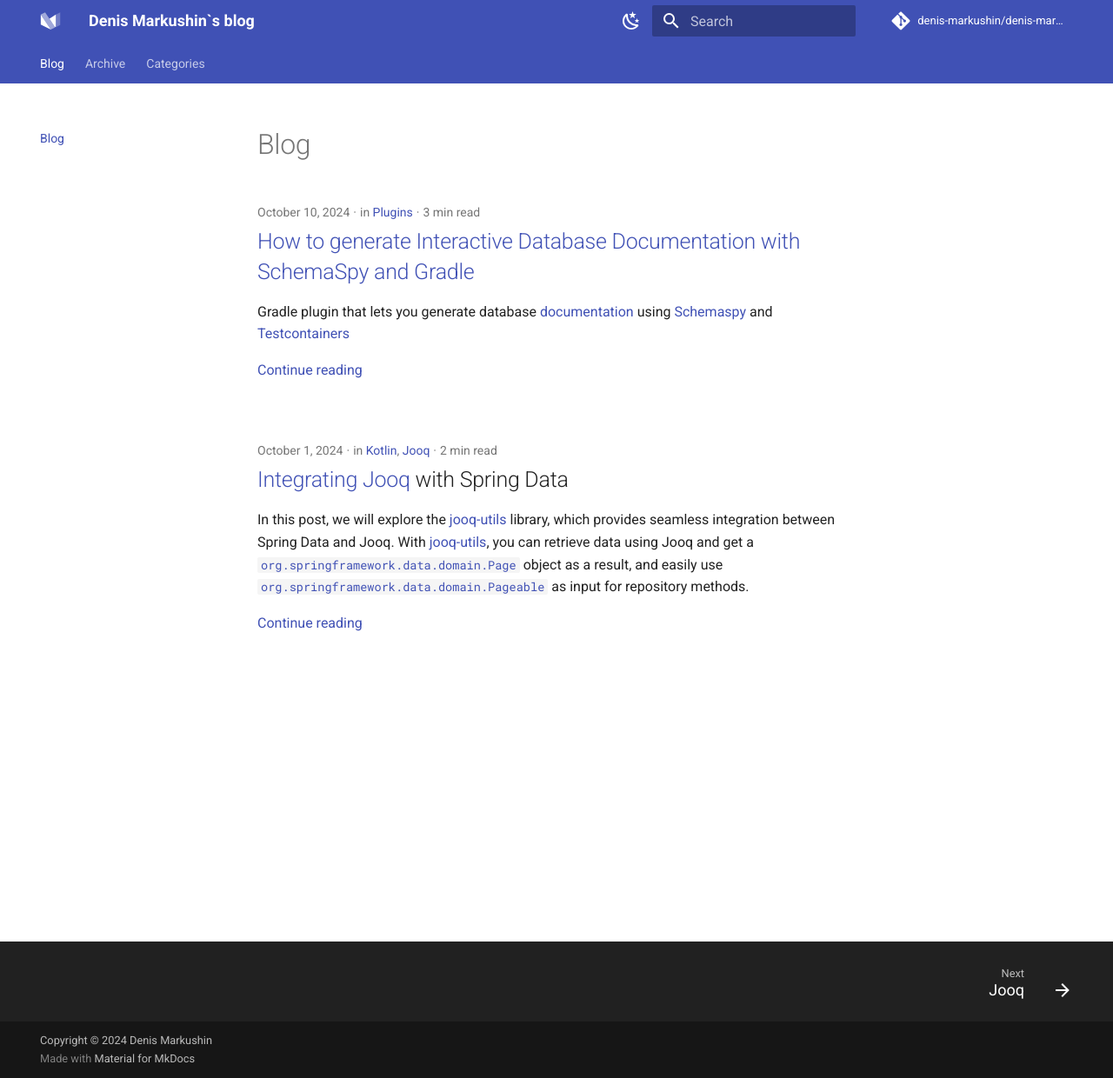
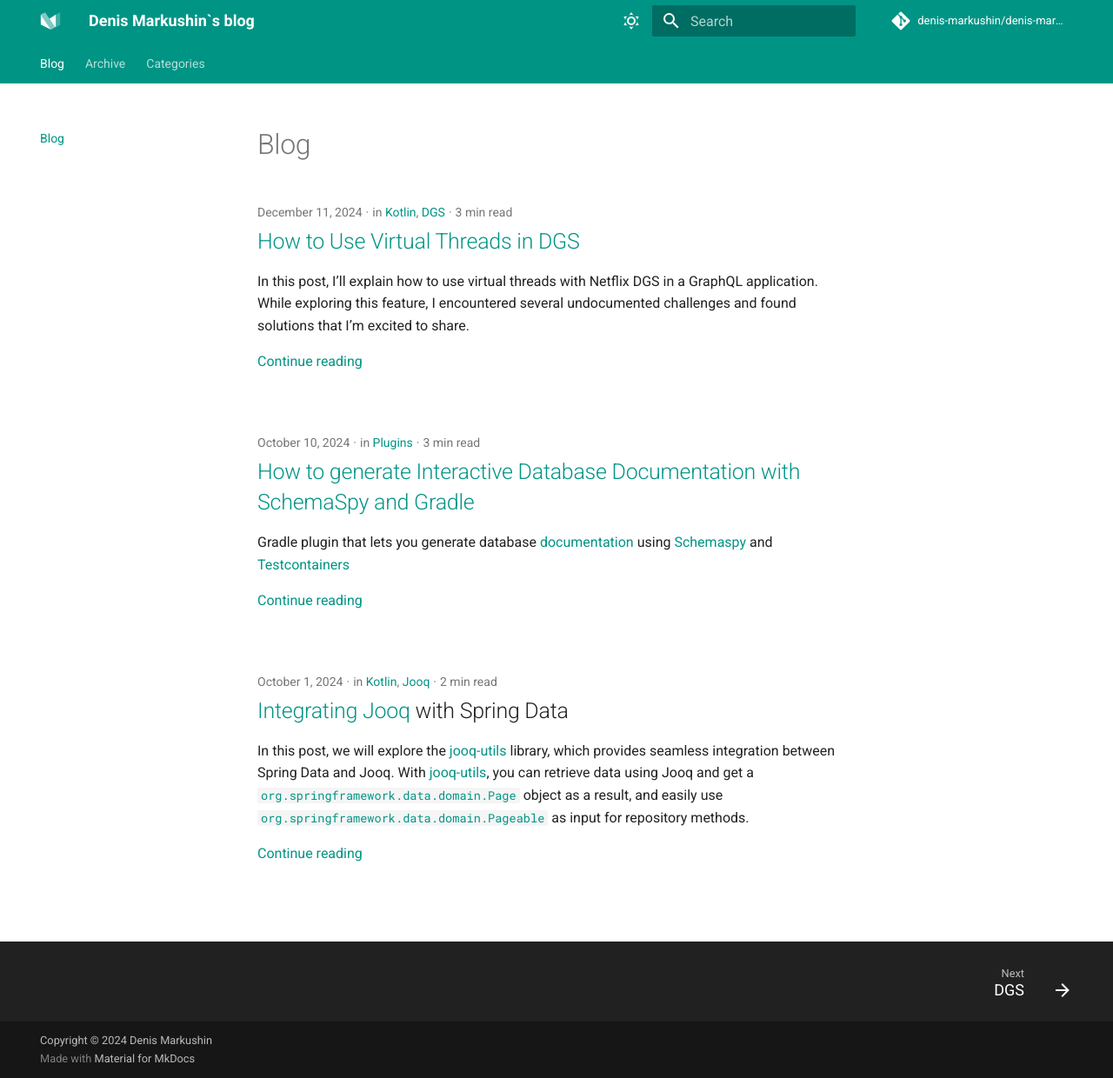
Before and after one commit to denis-markushin/denis-markushin.github.io, an MkDocs documentation site: the page built from docs/index.md, in a window 1280 px wide and 1240 px high. Shown: the whole window at 87% size. Built offline with MkDocs 1.6.1 and Material for MkDocs 9.7.7, drawn with Linux system fonts in a browser that asks for light colours; comment, search, counter and statistics services are not loaded; some of the changed lines change nothing that is shown.

Commit message:
chore: add post 'how to use dgs virtual thread and spring security`

````diff
--- /dev/null
+++ b/docs/posts/2024/12/2024-12-11-hot-use-dgs-virtual-threads-and-spring-security.md
@@ -0,0 +1,143 @@
+---
+date: 2024-12-11
+categories:
+
+  - Kotlin
+  - DGS
+tags:
+  - Kotlin
+  - DGS
+---
+
+# How to Use Virtual Threads in DGS
+
+In this post, I’ll explain how to use virtual threads with Netflix DGS in a GraphQL application. While exploring this
+feature, I encountered several undocumented challenges and found solutions that I’m excited to share.
+
+<!-- more -->
+
+## Overview
+
+The DataLoader pattern is essential for solving the **N + 1 problem** in GraphQL.
+The [DGS Framework](https://netflix.github.io/dgs/) provides a convenient `@DgsDataLoader` annotation for implementing
+DataLoaders.
+
+To handle batched loading, I implemented the [
+`org.dataloader.MappedBatchLoader`](https://netflix.github.io/dgs/data-loaders/#mappedbatchloader) interface.
+`MappedBatchLoader` is ideal when not all keys are expected to have values, as it creates a `Map` of key/values for a
+`Set` of keys rather than a `List` for a `List`.
+
+Additionally, DGS introduced virtual threads to improve concurrency. Below, I’ll explain the steps I followed, the
+challenges I faced, and how I resolved them.
+
+## Sample Code
+
+### Implementing a DataLoader
+
+The `@DgsDataLoader` annotation simplifies creating DataLoaders. Here's my implementation:
+
+```kotlin
+@DgsDataLoader(caching = true)
+class UsersDataLoader(
+  private val usersService: UsersService,
+  private val dgsAsyncTaskExecutor: Executor,
+) : MappedBatchLoader<String, User?> {
+
+  override fun load(ids: Set<String>): CompletionStage<Map<String, User?>> {
+    return CompletableFuture.supplyAsync({
+      usersService.getAllByUserIds(ids)
+        .associateBy { it.id }
+        .let { resultMap -> keys.associateWith { resultMap[it] } }
+    }, dgsAsyncTaskExecutor)
+  }
+}
+```
+
+This implementation ensures efficient batching and mapping using `MappedBatchLoader`.
+
+## Virtual Threads in DGS
+
+### Enabling Virtual Threads
+
+DGS Framework supports using virtual threads through a simple property:
+
+```properties
+dgs.graphql.virtualthreads.enabled=true
+```
+
+When enabled, each user-defined data fetcher executes in a new virtual thread, as confirmed by logs like:
+
+```
+2024-12-11 22:51:29.494 +0300 [,,] [dgs-virtual-thread-2] INFO [Logger] : #getById(...) in 389.88ms
+```
+
+### Issue with Spring Security
+
+However, when integrating Spring Security, if you use `@PreAuthorize`\\`@Secured`\etc. for access control, you might
+encounter issues with context propagation. I encountered the following error:
+
+```
+An Authentication object was not found in the SecurityContext
+```
+
+This occurs because virtual threads do not automatically propagate the `SecurityContext`. For details, see
+the [Spring Security documentation](https://docs.spring.io/spring-security/reference/features/integrations/concurrency.html).
+
+## Fixing Security Context Propagation
+
+The `DgsAutoConfiguration` class declares a bean for an `AsyncTaskExecutor` when the property
+`dgs.graphql.virtualthreads.enabled` is set to `true`:
+
+```kotlin
+@Bean
+@Qualifier("dgsAsyncTaskExecutor")
+@ConditionalOnJava21
+@ConditionalOnMissingBean(name = ["dgsAsyncTaskExecutor"])
+@ConditionalOnProperty(name = ["dgs.graphql.virtualthreads.enabled"], havingValue = "true", matchIfMissing = false)
+open fun virtualThreadsTaskExecutor(contextRegistry: ContextRegistry): AsyncTaskExecutor {
+  LOG.info("Enabling virtual threads for DGS")
+  val contextSnapshotFactory = ContextSnapshotFactory.builder().contextRegistry(contextRegistry).build()
+  return VirtualThreadTaskExecutor(contextSnapshotFactory)
+}
+```
+
+However, this default `AsyncTaskExecutor` does not propagate the `SecurityContext`. To ensure compatibility with Spring
+Security, I wrapped it in a `DelegatingSecurityContextAsyncTaskExecutor`.
+
+### Custom Configuration
+
+Here’s the updated configuration:
+
+```kotlin
+@Configuration(proxyBeanMethods = false)
+class AsyncExecutorConfig {
+
+  @Bean
+  fun dgsAsyncTaskExecutor(contextRegistry: ContextRegistry): AsyncTaskExecutor {
+    log.info("Enabling virtual threads for DGS")
+    val contextSnapshotFactory = ContextSnapshotFactory.builder().contextRegistry(contextRegistry).build()
+    return DelegatingSecurityContextAsyncTaskExecutor(VirtualThreadTaskExecutor(contextSnapshotFactory))
+  }
+}
+```
+
+This ensures that the security context is properly propagated while using virtual threads.
+
+!!! note
+If you enable `dgs.graphql.virtualthreads.enabled=true`, you must disable this property to avoid conflicts with the
+`DgsAutoConfiguration`-provided bean that does not propagate the `SecurityContext`.
+
+## Results
+
+After applying these changes, my Data Fetchers run seamlessly on virtual threads while maintaining proper security
+context propagation. Logs show improved execution:
+
+```
+2024-12-11 22:51:30.496 +0300 [,,] [dgs-virtual-thread-4] INFO [Logger] : #getAllByIds(['1', '2']): [...] in 140.02ms
+```
+
+## Conclusion
+
+Using virtual threads in DGS can significantly enhance concurrency. However, for projects with Spring Security,
+additional configuration is required to propagate the `SecurityContext`. The steps outlined above should help you
+integrate this effectively and make the most of virtual threads in your GraphQL applications.
--- a/mkdocs.yml
+++ b/mkdocs.yml
@@ -33,12 +33,16 @@ theme:
 
   palette:
     - scheme: default
+      primary: teal
+      accent: teal
+      toggle:
+        icon: material/weather-sunny
+        name: Switch to dark mode
+    - scheme: slate
+      primary: teal
+      accent: teal
       toggle:
         icon: material/weather-night
-        name: Switch to dark mode
-    - scheme: slate
-      toggle:
-        icon: material/brightness-7
         name: Switch to light mode
 
 markdown_extensions:
````
